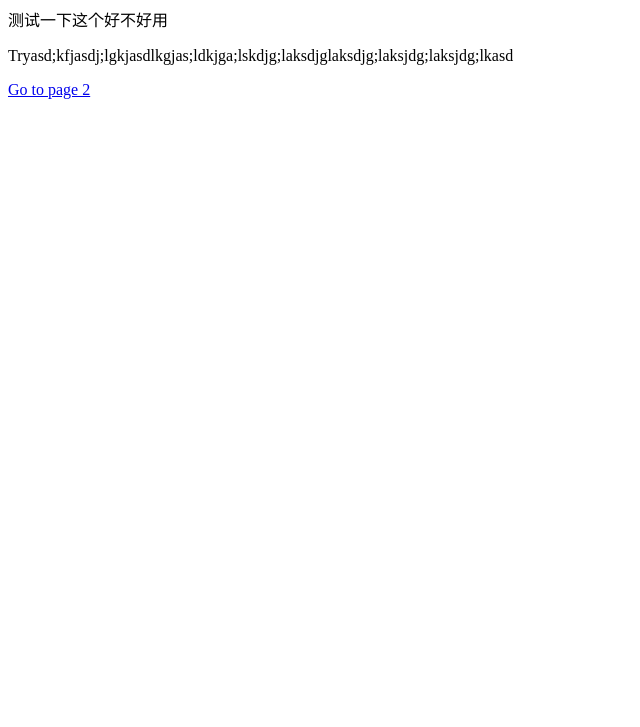
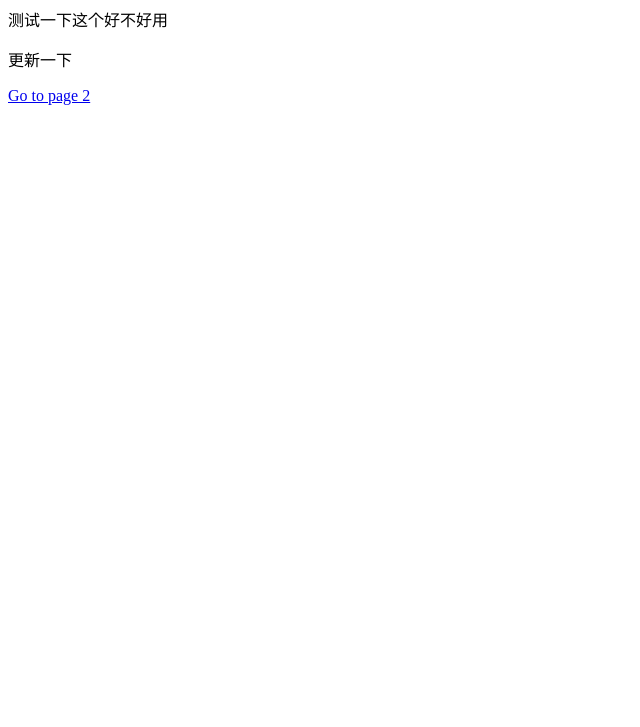
Before and after one commit to LeeSurelee/my-react-app, a Gatsby site: page / in a window 1280 px wide. Shown: the part 73-800 px from the top of the page, without its empty margins (0-640 px from the left). Built offline with nearby package versions, Linux system fonts and the light colour scheme; Gatsby itself is replaced by a stand-in of ours.

Commit message:
update text

```diff
--- a/src/pages/index.js
+++ b/src/pages/index.js
@@ -5,7 +5,7 @@ const IndexPage = () => (
   <div>
     <h1>Learn to design ande code React Apps</h1>
     <p>测试一下这个好不好用</p>
-    <p>Tryasd;kfjasdj;lgkjasdlkgjas;ldkjga;lskdjg;laksdjglaksdjg;laksjdg;laksjdg;lkasd</p>
+    <p>更新一下</p>
     <Link to="/page-2/">Go to page 2</Link>
   </div>
 )
```
